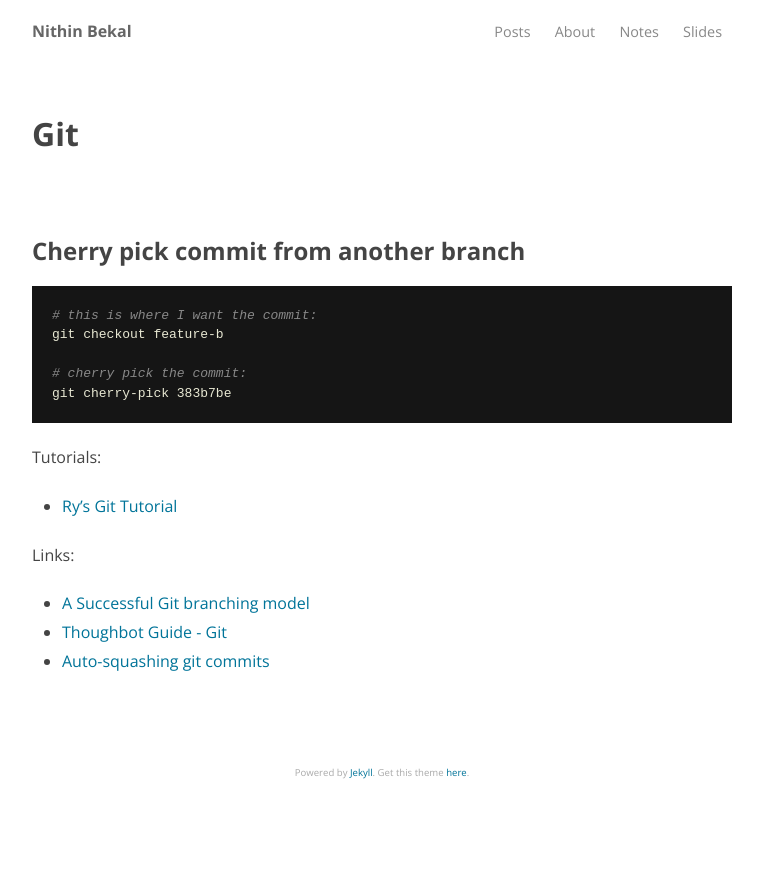
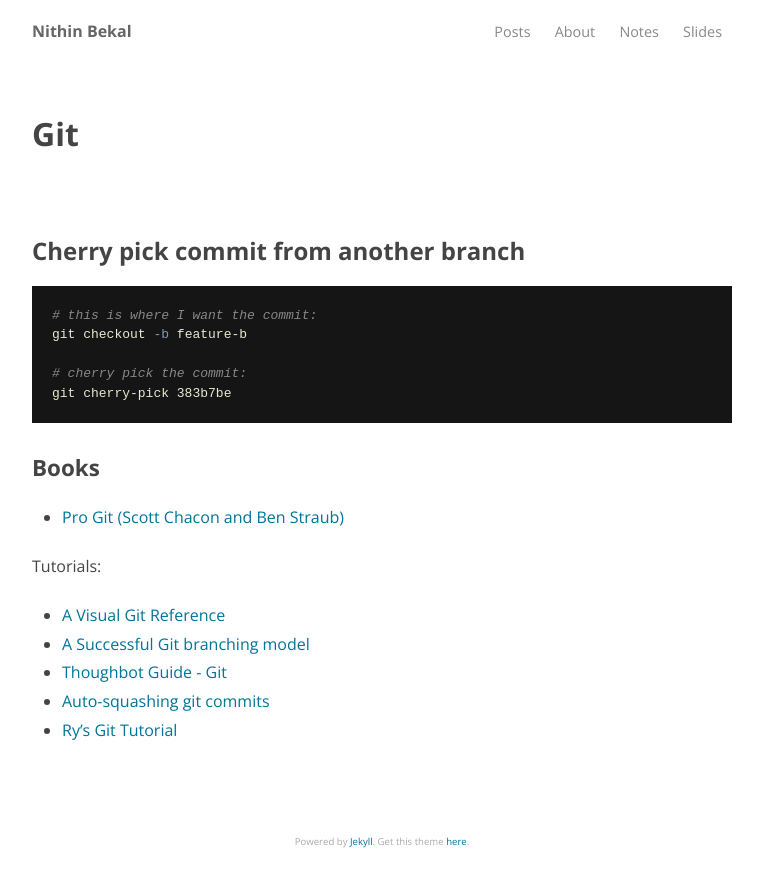
Before and after one commit to nithinbekal/nithinbekal.github.io, a Jekyll site: the page built from notes/git.md, in a window 1280 px wide. Shown: the top 887 px of the page, without its empty margins (258-1021 px from the left). Built offline with Jekyll 4.4.1, drawn with Linux system fonts in a browser that asks for light colours.

Commit message:
Update git notes

```diff
--- a/notes/git.md
+++ b/notes/git.md
@@ -8,19 +8,20 @@ date:  2015-06-18 13:51:55
 
 {% highlight bash %}
 # this is where I want the commit:
-git checkout feature-b
+git checkout -b feature-b
 
 # cherry pick the commit:
 git cherry-pick 383b7be
 {% endhighlight %}
 
+### Books
+
+- [Pro Git (Scott Chacon and Ben Straub)](https://git-scm.com/book/en/v2)
 
 Tutorials:
 
-- [Ry's Git Tutorial](http://rypress.com/tutorials/git/index)
-
-Links:
-
+- [A Visual Git Reference](https://marklodato.github.io/visual-git-guide/index-en.html<Paste>)
 - [A Successful Git branching model](http://nvie.com/posts/a-successful-git-branching-model/)
 - [Thoughbot Guide - Git](https://github.com/thoughtbot/guides/tree/master/protocol/git)
 - [Auto-squashing git commits](https://robots.thoughtbot.com/autosquashing-git-commits)
+- [Ry's Git Tutorial](http://rypress.com/tutorials/git/index)
```
